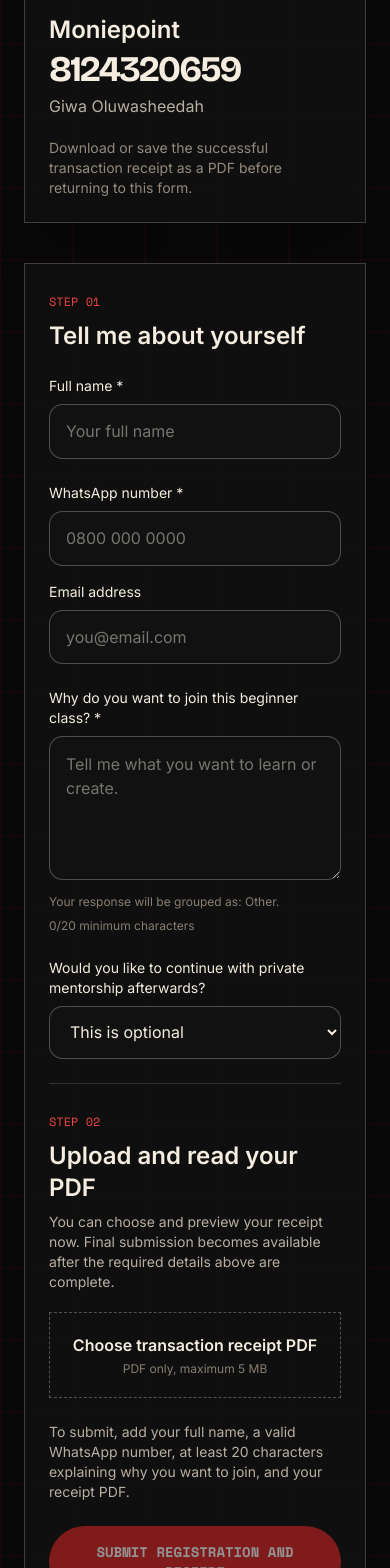
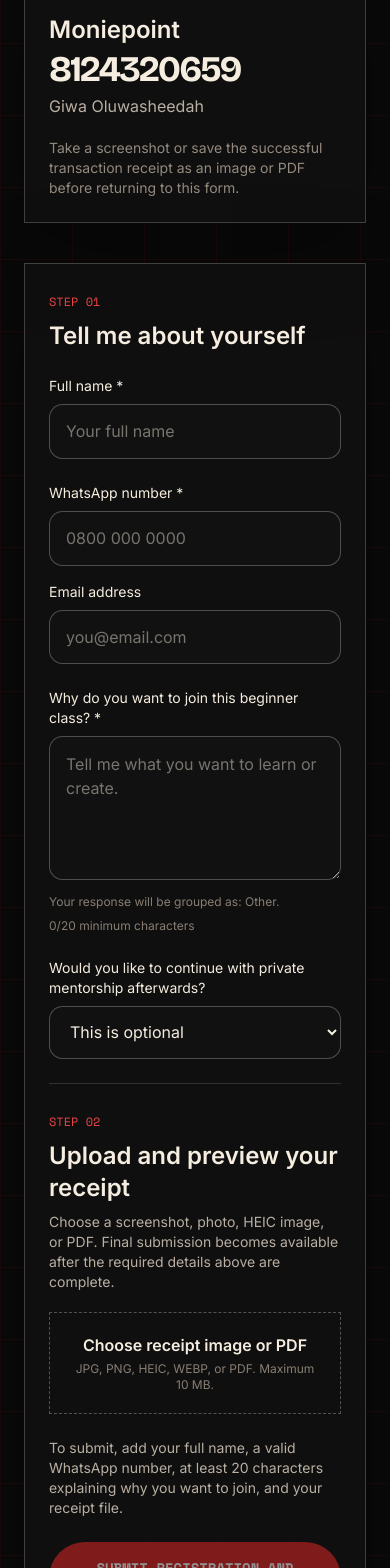
Before and after one commit to Thee-Web3-Qing/My-Portfolio, a React (Vite) app: page /class in a window 390 px wide. Shown: the part 6000-7568 px from the top of the page. Built offline with nearby package versions, Linux system fonts and the light colour scheme; no server answers.

Commit message:
Support iPhone images and PDFs for class receipts

```diff
--- a/src/pages/Class.jsx
+++ b/src/pages/Class.jsx
@@ -57,15 +57,18 @@ export default function Class() {
     const file = event.target.files?.[0]
     setStatus({ type: '', message: '' })
     if (!file) return setReceipt(null)
-    if (file.type !== 'application/pdf' && !file.name.toLowerCase().endsWith('.pdf')) {
+    const fileName = file.name.toLowerCase()
+    const isPdf = file.type === 'application/pdf' || fileName.endsWith('.pdf')
+    const isImage = file.type.startsWith('image/') || /\.(jpe?g|png|heic|heif|webp)$/i.test(fileName)
+    if (!isPdf && !isImage) {
       event.target.value = ''
       setReceipt(null)
-      return setStatus({ type: 'error', message: 'Please save and upload the transaction receipt as a PDF.' })
+      return setStatus({ type: 'error', message: 'Please upload the transaction receipt as an image or PDF.' })
     }
-    if (file.size > 5 * 1024 * 1024) {
+    if (file.size > 10 * 1024 * 1024) {
       event.target.value = ''
       setReceipt(null)
-      return setStatus({ type: 'error', message: 'The PDF must be smaller than 5 MB.' })
+      return setStatus({ type: 'error', message: 'The receipt file must be smaller than 10 MB.' })
     }
     setReceipt(file)
   }
@@ -78,14 +81,16 @@ export default function Class() {
 
     try {
       const cleanPhone = form.whatsapp.replace(/[^0-9+]/g, '')
-      const storageName = `${Date.now()}-${crypto.randomUUID()}.pdf`
+      const originalExtension = receipt.name.split('.').pop()?.toLowerCase()
+      const safeExtension = originalExtension && /^(pdf|jpe?g|png|heic|heif|webp)$/.test(originalExtension) ? originalExtension : 'jpg'
+      const storageName = `${Date.now()}-${crypto.randomUUID()}.${safeExtension}`
       const storagePath = `receipts/${storageName}`
       const upload = await fetch(`${SUPABASE_URL}/storage/v1/object/class-receipts/${storagePath}`, {
         method: 'POST',
         headers: {
           apikey: SUPABASE_KEY,
           Authorization: `Bearer ${SUPABASE_KEY}`,
-          'Content-Type': 'application/pdf',
+          'Content-Type': receipt.type || (safeExtension === 'pdf' ? 'application/pdf' : 'image/jpeg'),
           'x-upsert': 'false',
         },
         body: receipt,
@@ -185,17 +190,17 @@ export default function Class() {
 
       <section id="register" className="max-w-6xl mx-auto px-6 py-20 border-t border-[#f5eddf]/15">
         <div className="grid lg:grid-cols-[.78fr_1.22fr] gap-10 items-start">
-          <div className="lg:sticky lg:top-28"><p className="font-mono text-xs uppercase tracking-[.25em] text-red-500 mb-4">Submission</p><h2 className="class-display text-4xl sm:text-5xl font-bold">Register and submit your receipt.</h2><div className="class-panel p-6 mt-7"><p className="font-mono text-xs uppercase text-red-500">Pay ₦1,000 to</p><p className="text-2xl font-bold mt-3">Moniepoint</p><p className="class-display text-4xl font-bold mt-1">8124320659</p><p className="text-[#b9afa3] mt-1">Giwa Oluwasheedah</p><p className="text-sm text-[#948a7e] mt-5">Download or save the successful transaction receipt as a PDF before returning to this form.</p></div></div>
+          <div className="lg:sticky lg:top-28"><p className="font-mono text-xs uppercase tracking-[.25em] text-red-500 mb-4">Submission</p><h2 className="class-display text-4xl sm:text-5xl font-bold">Register and submit your receipt.</h2><div className="class-panel p-6 mt-7"><p className="font-mono text-xs uppercase text-red-500">Pay ₦1,000 to</p><p className="text-2xl font-bold mt-3">Moniepoint</p><p className="class-display text-4xl font-bold mt-1">8124320659</p><p className="text-[#b9afa3] mt-1">Giwa Oluwasheedah</p><p className="text-sm text-[#948a7e] mt-5">Take a screenshot or save the successful transaction receipt as an image or PDF before returning to this form.</p></div></div>
           <form onSubmit={submit} className="class-panel p-6 sm:p-8 space-y-6">
             <div><span className="font-mono text-xs text-red-500">STEP 01</span><h3 className="text-2xl font-bold mt-2">Tell me about yourself</h3></div>
             <label className="block"><span className="block text-sm mb-2">Full name *</span><input className="class-field" name="fullName" value={form.fullName} onChange={update} required placeholder="Your full name" /></label>
             <div className="grid sm:grid-cols-2 gap-4"><label className="block"><span className="block text-sm mb-2">WhatsApp number *</span><input className="class-field" name="whatsapp" value={form.whatsapp} onChange={update} required inputMode="tel" placeholder="0800 000 0000" /></label><label className="block"><span className="block text-sm mb-2">Email address</span><input className="class-field" name="email" type="email" value={form.email} onChange={update} placeholder="you@email.com" /></label></div>
             <label className="block"><span className="block text-sm mb-2">Why do you want to join this beginner class? *</span><textarea className="class-field min-h-36 resize-y" name="reason" value={form.reason} onChange={update} required minLength={20} placeholder="Tell me what you want to learn or create." /><span className="flex flex-wrap justify-between gap-2 mt-2 text-xs text-[#887e73]"><span>Your response will be grouped as: {category}.</span><span>{form.reason.trim().length}/20 minimum characters</span></span></label>
             <label className="block"><span className="block text-sm mb-2">Would you like to continue with private mentorship afterwards?</span><select className="class-field" name="mentorship" value={form.mentorship} onChange={update}><option value="">This is optional</option><option value="Yes">Yes, I am interested</option><option value="Maybe">Maybe, tell me more later</option><option value="No">No, the class is enough for now</option></select></label>
-            <div className="border-t border-[#f5eddf]/15 pt-6"><span className="font-mono text-xs text-red-500">STEP 02</span><h3 className="text-2xl font-bold mt-2">Upload and read your PDF</h3><p className="text-sm text-[#b9afa3] mt-2">You can choose and preview your receipt now. Final submission becomes available after the required details above are complete.</p><label className="mt-5 block border border-dashed border-[#f5eddf]/30 p-5 text-center cursor-pointer hover:border-red-600 transition-colors"><input type="file" accept="application/pdf,.pdf" onChange={chooseReceipt} className="sr-only" /><span className="font-bold">{receipt ? receipt.name : 'Choose transaction receipt PDF'}</span><span className="block text-xs text-[#887e73] mt-1">PDF only, maximum 5 MB</span></label></div>
-            {previewUrl && <div className="border border-[#f5eddf]/20 bg-black p-3"><div className="flex items-center justify-between gap-3 mb-3"><span className="font-mono text-xs text-red-500">PDF READER</span><a href={previewUrl} target="_blank" rel="noreferrer" className="text-xs underline">Open full screen</a></div><object data={previewUrl} type="application/pdf" className="w-full h-[480px] bg-white"><p className="text-black p-4">Your browser cannot display the PDF here. Use the full-screen link above.</p></object></div>}
+            <div className="border-t border-[#f5eddf]/15 pt-6"><span className="font-mono text-xs text-red-500">STEP 02</span><h3 className="text-2xl font-bold mt-2">Upload and preview your receipt</h3><p className="text-sm text-[#b9afa3] mt-2">Choose a screenshot, photo, HEIC image, or PDF. Final submission becomes available after the required details above are complete.</p><label className="mt-5 block border border-dashed border-[#f5eddf]/30 p-5 text-center cursor-pointer hover:border-red-600 transition-colors"><input type="file" accept="image/*,application/pdf,.pdf,.jpg,.jpeg,.png,.heic,.heif,.webp" onChange={chooseReceipt} className="sr-only" /><span className="font-bold">{receipt ? receipt.name : 'Choose receipt image or PDF'}</span><span className="block text-xs text-[#887e73] mt-1">JPG, PNG, HEIC, WEBP, or PDF. Maximum 10 MB.</span></label></div>
+            {previewUrl && <div className="border border-[#f5eddf]/20 bg-black p-3"><div className="flex items-center justify-between gap-3 mb-3"><span className="font-mono text-xs text-red-500">RECEIPT PREVIEW</span><a href={previewUrl} target="_blank" rel="noreferrer" className="text-xs underline">Open full screen</a></div>{receipt?.type.startsWith('image/') || /\.(jpe?g|png|heic|heif|webp)$/i.test(receipt?.name || '') ? <img src={previewUrl} alt="Transaction receipt preview" className="w-full max-h-[560px] object-contain bg-white" /> : <object data={previewUrl} type="application/pdf" className="w-full h-[480px] bg-white"><p className="text-black p-4">Your browser cannot display the PDF here. Use the full-screen link above.</p></object>}</div>}
             {status.message && <p role="status" className={`rounded-lg p-4 text-sm ${status.type === 'success' ? 'bg-green-950 text-green-200 border border-green-800' : 'bg-red-950 text-red-200 border border-red-800'}`}>{status.message}</p>}
-            {(!detailsComplete || !receipt) && <p className="text-sm text-[#b9afa3]">{missingDetails.length ? `To submit, add ${missingDetails.join(', ')}${receipt ? '.' : ', and your receipt PDF.'}` : 'Choose your receipt PDF to submit your registration.'}</p>}
+            {(!detailsComplete || !receipt) && <p className="text-sm text-[#b9afa3]">{missingDetails.length ? `To submit, add ${missingDetails.join(', ')}${receipt ? '.' : ', and your receipt file.'}` : 'Choose your receipt image or PDF to submit your registration.'}</p>}
             <button type="submit" disabled={!detailsComplete || !receipt || submitting} className="w-full rounded-full bg-red-600 px-6 py-4 font-mono text-sm uppercase font-bold text-white hover:bg-red-500 disabled:opacity-55 disabled:cursor-not-allowed transition-colors">{submitting ? 'Submitting…' : 'Submit registration and receipt'}</button>
           </form>
         </div>
```
Also changed, not shown: 1 other file (tests, documents, lock files or other folders).
